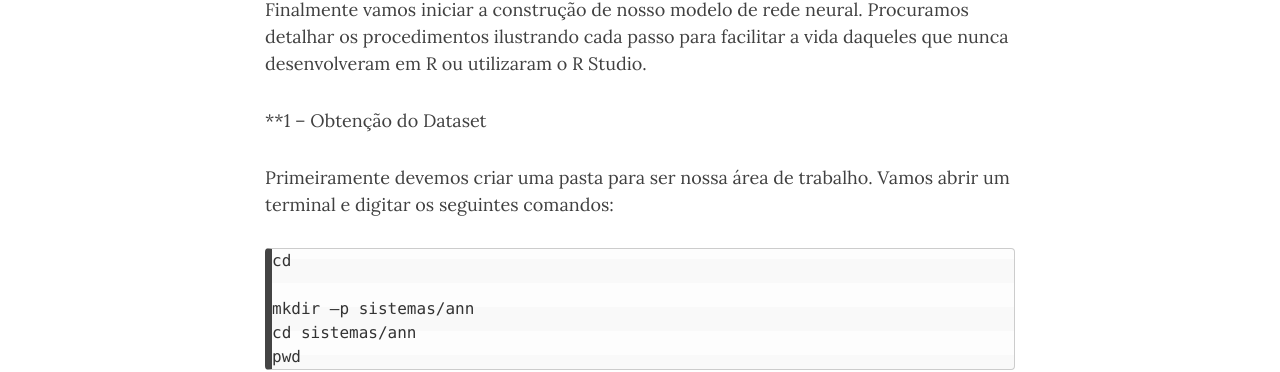
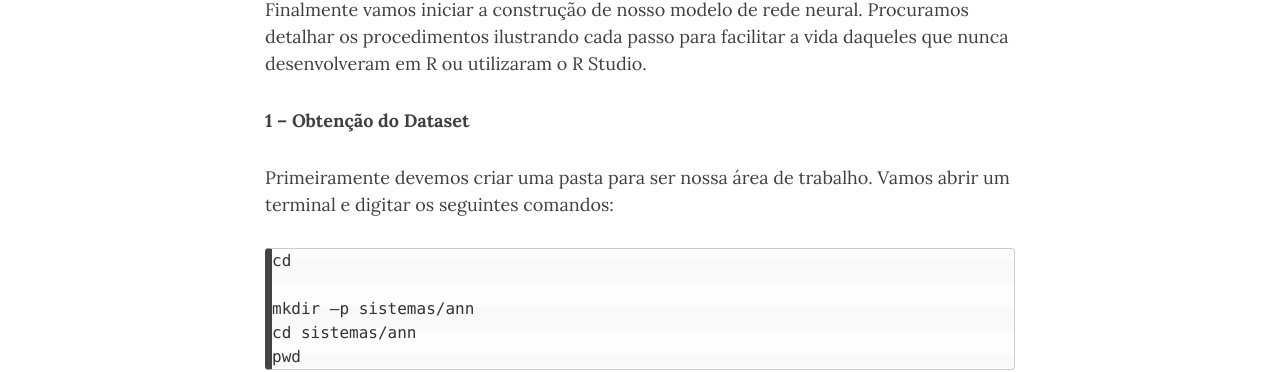
Before and after one commit to wilson-camargo-jr/teste, a Jekyll site: the page built from tmp/p7.md, in a window 1280 px wide and 900 px high. Shown: the part 434-806 px from the top of the window. Built offline with Jekyll 4.4.1, drawn with Linux system fonts in a browser that asks for light colours; nearby versions of some CDN libraries; comment, search, counter and statistics services are not loaded; some of the changed text lies outside the part shown.

Commit message:
Update p7.md

```diff
--- a/tmp/p7.md
+++ b/tmp/p7.md
@@ -6,7 +6,7 @@ subtitle: Capítulo 6 - Mãos à obra
 
 Finalmente vamos iniciar a construção de nosso modelo de rede neural. Procuramos detalhar os procedimentos ilustrando cada passo para facilitar a vida daqueles que nunca desenvolveram em R ou utilizaram o R Studio.
 
-**1 – Obtenção do Dataset
+**1 – Obtenção do Dataset**
 
 Primeiramente devemos criar uma pasta para ser nossa área de trabalho. Vamos abrir um terminal e digitar os seguintes comandos:
 
@@ -78,7 +78,7 @@ Na caixa de diálogo que surgirá coloque o nome do arquivo “ann.r” e seleci
 
 
 
-**2 – Obtenção e Preparação dos dados
+**2 – Obtenção e Preparação dos dados**
 
 As fases mais longas e trabalhosas das atividades de um cientista de dados são de obtenção e preparação dos dados.
 
```
